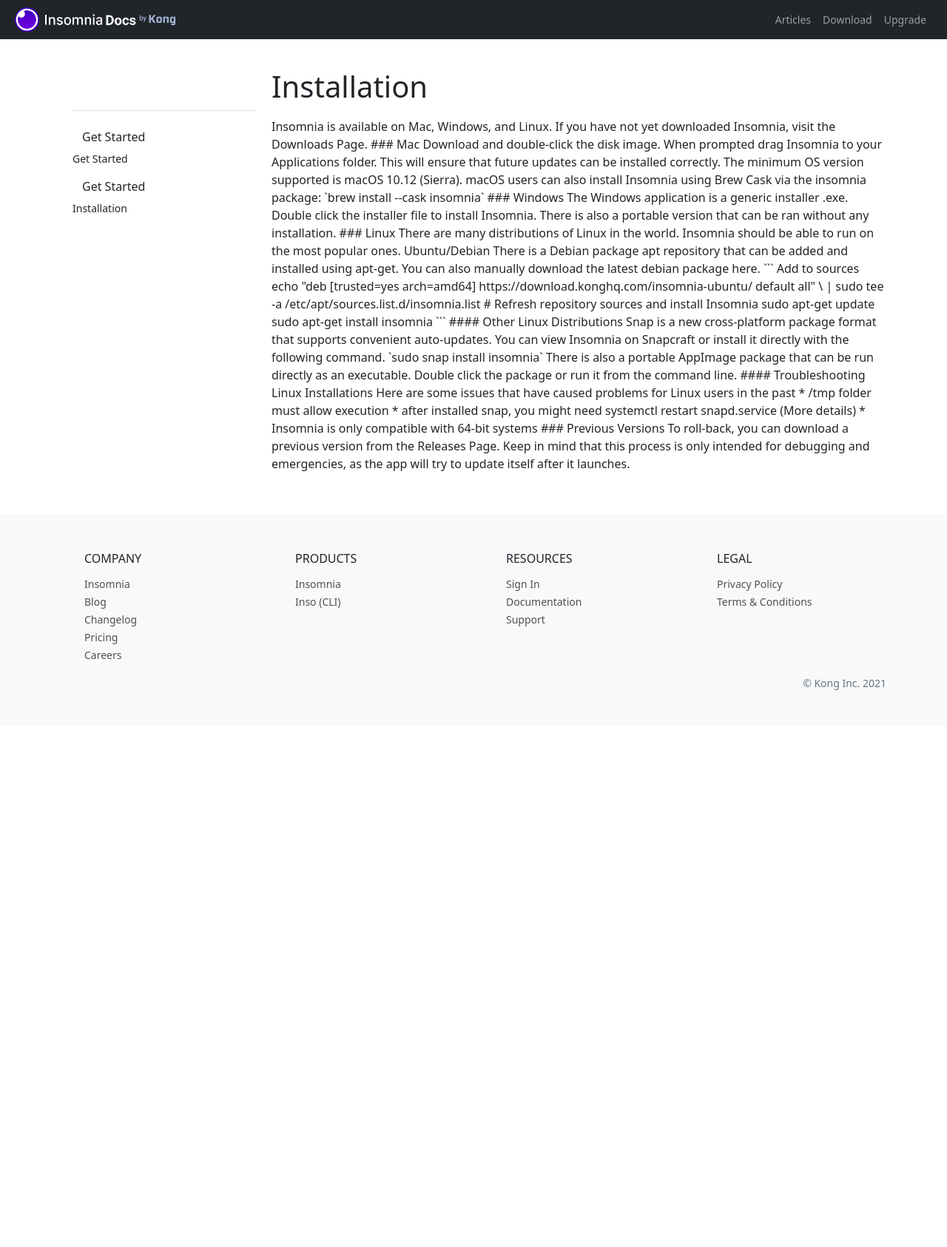
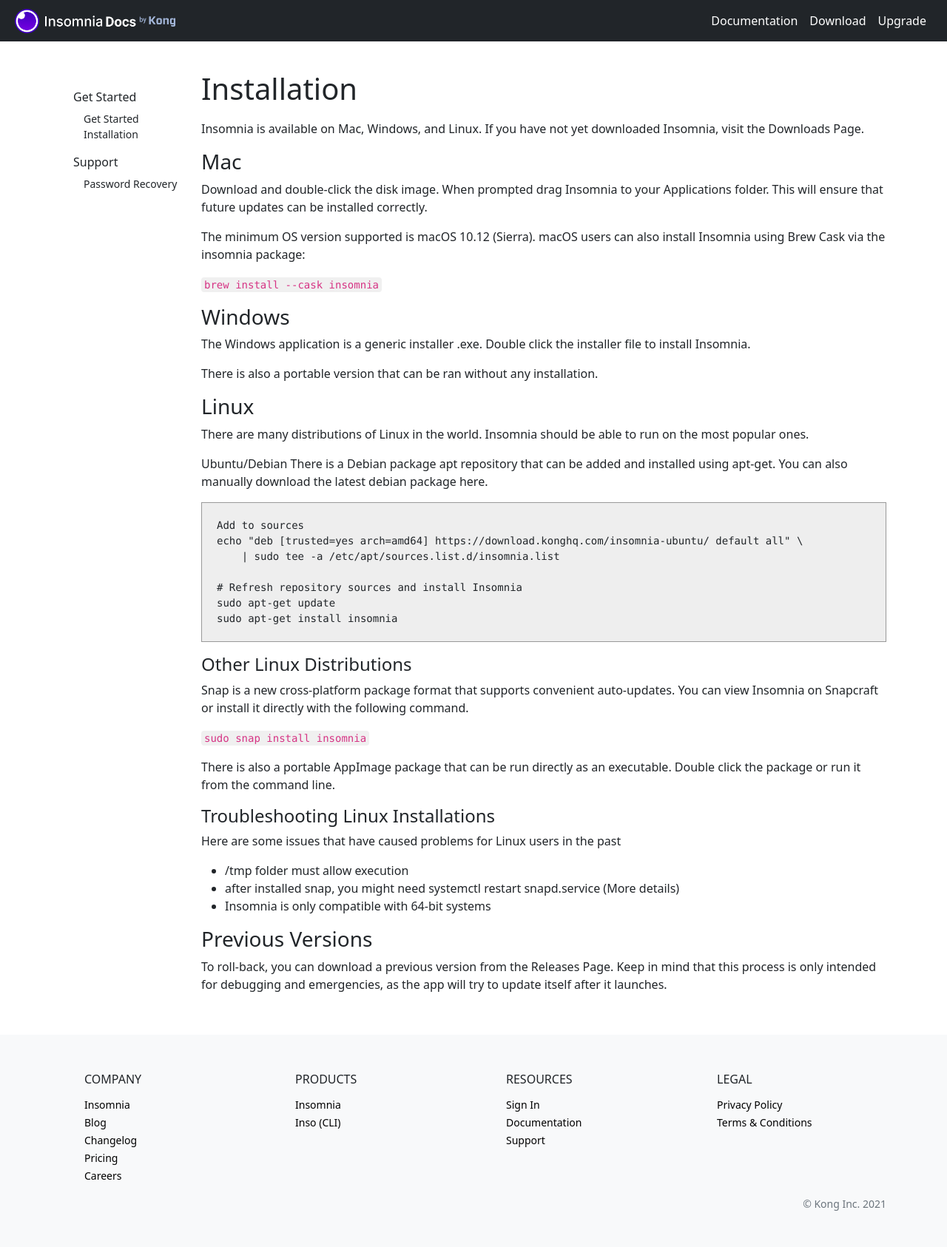
Before and after one commit to Kong/insomnia-docs, a Jekyll site: the page built from docs/documentation/installation.md, in a window 1280 px wide. Shown: the whole page at 74% size. Built offline with Jekyll 4.4.1, drawn with Linux system fonts in a browser that asks for light colours; before the commit the page ends 982 px from its top, so only the background shows below that.

Commit message:
sidebar, test page

````diff
--- a/docs/_includes/main-nav.html
+++ b/docs/_includes/main-nav.html
@@ -8,7 +8,7 @@
     <div class="collapse navbar-collapse  justify-content-end" id="navbarNav">
       <ul class="navbar-nav">
         <li class="nav-item">
-          <a class="nav-link" href="/page">Articles</a>
+          <a class="nav-link" href="/documentation/get-started">Documentation</a>
         </li>
         <li class="nav-item">
             <a class="nav-link" href="https://insomnia.rest/download">Download</a>
--- a/docs/_includes/sidebar-nav.html
+++ b/docs/_includes/sidebar-nav.html
@@ -1,23 +1,36 @@
 <div class="flex-shrink-0 p-3 bg-white" style="width: 280px;">
-    <a href="/" class="d-flex align-items-center pb-3 mb-3 link-dark text-decoration-none border-bottom">
-      <svg class="bi me-2" width="30" height="24"><use xlink:href="/"></use></svg>
-    </a>
     <ul class="list-unstyled ps-0">
-        {% for page in site.pages %}
-        <!--  if page.category == page.title, make that button link to that page -->
-        <!-- print only category names that are unique -->
-          {% if page.category %}
-            <li class="mb-1">
-                <button class="btn btn-toggle align-items-center rounded collapsed" data-bs-toggle="collapse" data-bs-target="#home-collapse" aria-expanded="true">
-                    {{ page.category }}
-                </button>
-                <div class="collapse show" id="home-collapse">
-                    <ul class="btn-toggle-nav list-unstyled fw-normal pb-1 small">
-                      <li><a href="{{ page.url }}" class="link-dark rounded">{{ page.title }}</a></li>
-                    </ul>
-                  </div>
-            </li>
-            {% endif %}
-        {% endfor %}
+      <li class="mb-1">
+          <button id="nav-button" class="btn btn-toggle align-items-center rounded collapsed" data-bs-toggle="collapse" data-bs-target="#get-started-collapse" aria-expanded="true">
+              Get Started
+          </button>
+          <div class="collapse show" id="get-started-collapse">
+              <ul class="btn-toggle-nav list-unstyled fw-normal pb-1 small">
+              {% for page in site.pages %}
+                <!--  if page.category == page.title, make that button link to that page -->
+                <!-- print only category names that are unique -->
+                  {% if page.category == "Get Started" %}
+                <li class="doc-link"><a href="{{ page.url }}" class="link-dark rounded">{{ page.title }}</a></li>
+                  {% endif %}
+                {% endfor %}
+              </ul>
+            </div>
+      </li>
+        <li class="mb-1">
+          <button id="nav-button" class="btn btn-toggle align-items-center rounded collapsed" data-bs-toggle="collapse" data-bs-target="#support-collapse" aria-expanded="true">
+              Support
+          </button>
+          <div class="collapse show" id="support-collapse">
+            <ul class="btn-toggle-nav list-unstyled fw-normal pb-1 small">
+              {% for page in site.pages %}
+                <!--  if page.category == page.title, make that button link to that page -->
+                <!-- print only category names that are unique -->
+                  {% if page.category == "Support" %}
+                <li class="doc-link"><a href="{{ page.url }}" class="link-dark rounded">{{ page.title }}</a></li>
+                  {% endif %}
+                {% endfor %}
+              </ul>
+          </div>
+      </li>
     </ul>
   </div>
--- a/docs/_layouts/article-detail.html
+++ b/docs/_layouts/article-detail.html
@@ -4,12 +4,12 @@
 
 <div class="container article-detail-container">
     <div class="row">
-        <div class="col-md-3">
+        <div class="col-md-2">
             {% include sidebar-nav.html %}
         </div>
-        <div class="col-md-9">
+        <div class="col-md-10">
             <h1>{{ page.title }}</h1>
-            <p>{{ page.content }}</p>
+            {{ content }}
         </div>
     </div>
 </div>
--- a/docs/assets/css/styles.scss
+++ b/docs/assets/css/styles.scss
@@ -8,12 +8,61 @@
     padding-left: 20px;
 }
 
+#nav-button {
+    padding-left: 0;
+}
+
+*:not(pre)>code {
+    background-color: #f0f0f0;
+    border-radius: 4px;
+    line-height: 1;
+    overflow-wrap: break-word;
+    padding: 2px 4px;
+    transition: background-color .15s linear;
+}
+
+pre>code {
+    background-color: #eee;
+    border: 1px solid #999;
+    display: block;
+    padding: 20px;
+}
+
+.nav-link {
+    color: white !important;
+
+    &:hover {
+        text-decoration: underline;
+    }
+}
+
+.doc-link {
+    padding-left: 15px;
+
+    a {
+        text-decoration: none;
+    }
+
+    a:hover {
+        text-decoration: underline;
+    }
+}
+
 h1, h2, h3, h4, h5 {
     font-weight: 300;
 }
 
+h2 {
+    padding-bottom: 10px;
+}
+
 p {
     font-weight: 400;
+
+    img {
+        border: 1px grey solid;
+        border-radius: 5px;
+    }
 }
 
 .article-detail-container {
@@ -33,7 +82,7 @@
     padding-left: 5px;
     padding-bottom: 6px;
     font-size: 18px;
-    color: #d3d3d3;
+    color: white;
 }
 
 #navbarNav {
@@ -44,16 +93,17 @@
     padding: 40px 0 40px 0;
 }
 
+.footer {
     ul li {
         list-style: none;
         a {
-        color:#505050;
+            color:black;
             text-decoration: none;
             font-size: 14px;
         }
         a:hover {
             text-decoration: underline;
-        color: blue;
+        }
     }
 }
 
--- a/docs/documentation/installation.md
+++ b/docs/documentation/installation.md
@@ -28,7 +28,7 @@
 Ubuntu/Debian
 There is a Debian package apt repository that can be added and installed using apt-get. You can also manually download the latest debian package here.
 
-```
+```bash
 Add to sources
 echo "deb [trusted=yes arch=amd64] https://download.konghq.com/insomnia-ubuntu/ default all" \
     | sudo tee -a /etc/apt/sources.list.d/insomnia.list
````
Also changed, not shown: docs/documentation/password-recovery.md (added, +27 -0 lines), docs/assets/images/password-recovery.png (added). Lines whose indentation alone changed are shown as unchanged.
